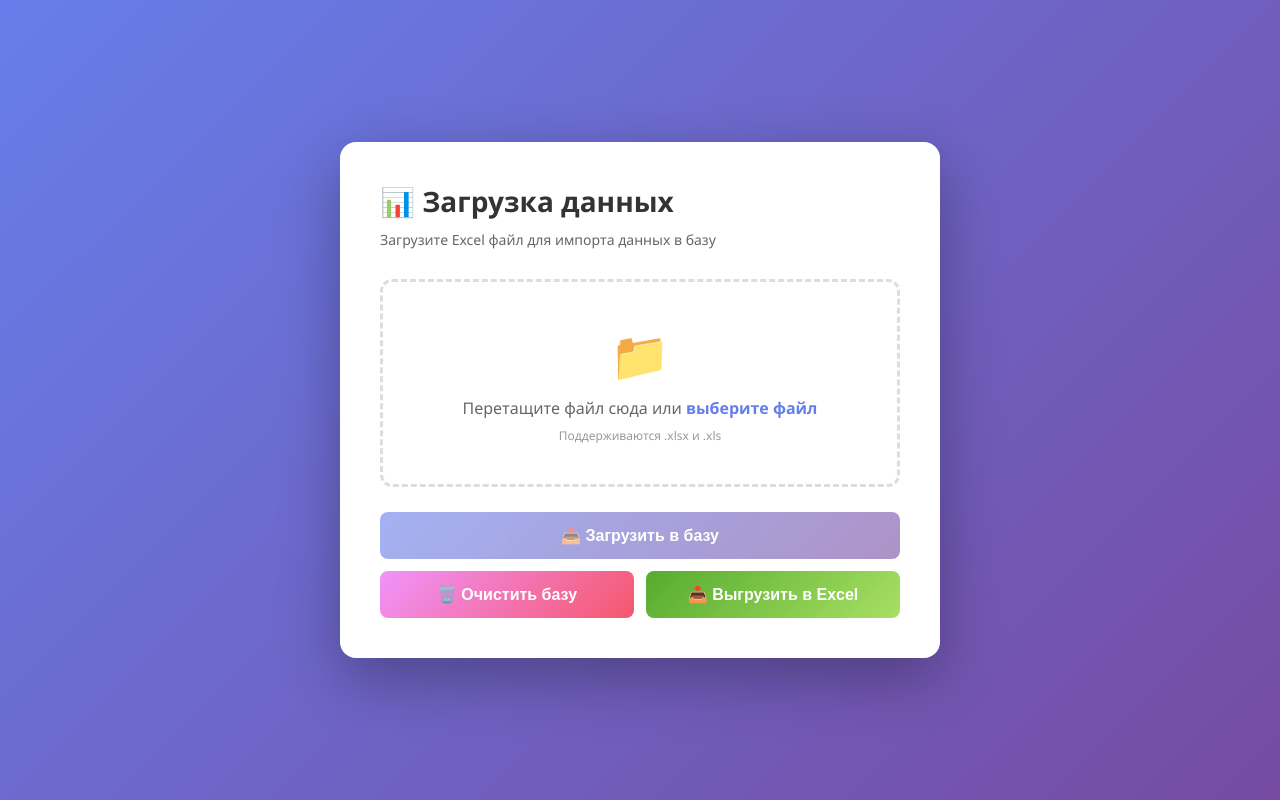
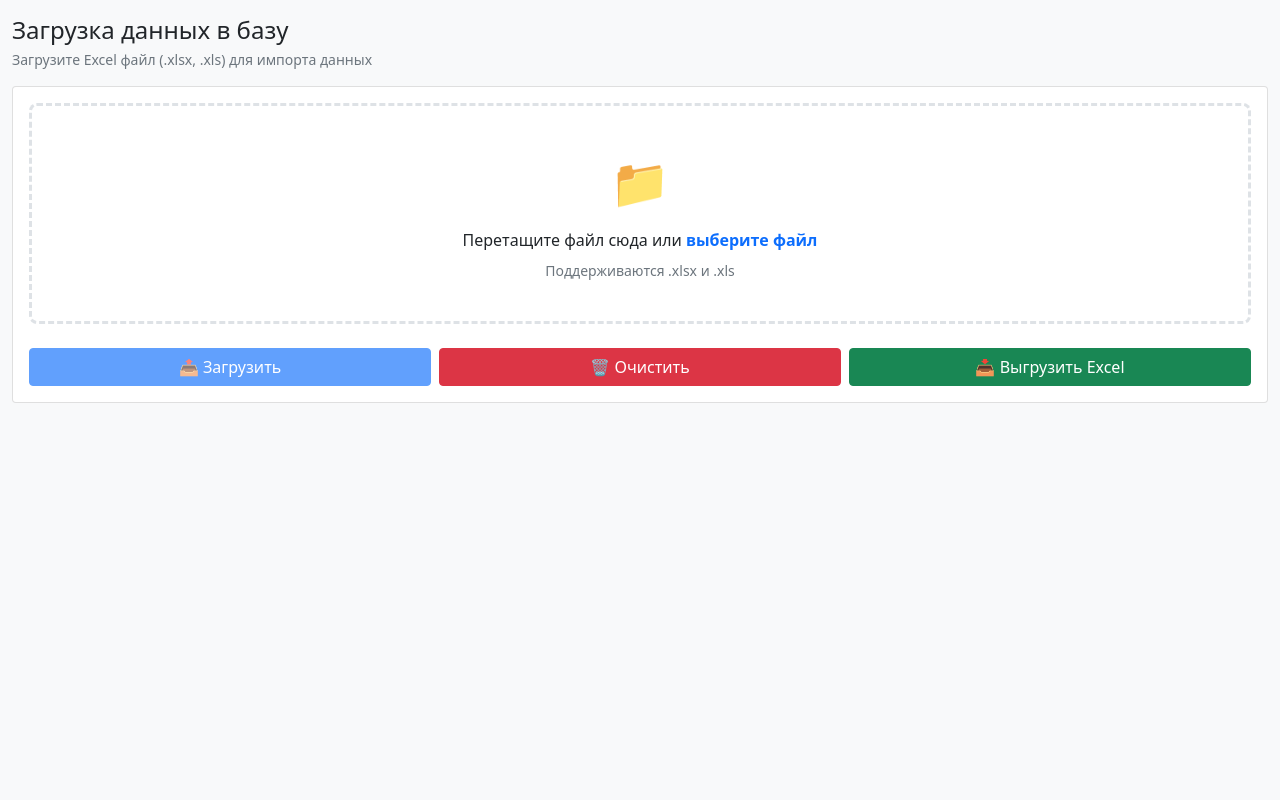
Before and after one commit to IlyaBril/cars_movements, a FastAPI app: page /upload/ in a window 1280 px wide. Run offline with FastAPI, Linux system fonts and the light colour scheme; parts of the project's set-up code (start-up, migrations or seed data) failed here and were passed over; some libraries are stand-ins or nearby versions.

Commit message:
upload file from web

```diff
--- a/templates/upload.html
+++ b/templates/upload.html
@@ -4,62 +4,31 @@
     <meta charset="UTF-8">
     <meta name="viewport" content="width=device-width, initial-scale=1.0">
     <title>Загрузка данных в базу</title>
+    <!-- Подключение Bootstrap (как в первом фронте) -->
+    <link href="{{ url_for('static', path='/css/bootstrap.min.css') }}" rel="stylesheet">
     <style>
-        * {
-            margin: 0;
-            padding: 0;
-            box-sizing: border-box;
-        }
-
         body {
-            font-family: 'Segoe UI', Tahoma, Geneva, Verdana, sans-serif;
-            background: linear-gradient(135deg, #667eea 0%, #764ba2 100%);
-            min-height: 100vh;
-            display: flex;
-            justify-content: center;
-            align-items: center;
-            padding: 20px;
-        }
-
-        .container {
-            background: white;
-            border-radius: 16px;
-            box-shadow: 0 20px 60px rgba(0,0,0,0.3);
-            padding: 40px;
-            max-width: 600px;
-            width: 100%;
-        }
-
-        h1 {
-            color: #333;
-            margin-bottom: 10px;
-            font-size: 28px;
-        }
-
-        .subtitle {
-            color: #666;
-            margin-bottom: 30px;
-            font-size: 14px;
+            background-color: #f8f9fa;
         }
 
         .upload-area {
-            border: 3px dashed #ddd;
-            border-radius: 12px;
+            border: 3px dashed #dee2e6;
+            border-radius: 0.5rem;
             padding: 40px 20px;
             text-align: center;
             transition: all 0.3s ease;
-            margin-bottom: 25px;
-            position: relative;
+            cursor: pointer;
+            background-color: white;
         }
 
         .upload-area:hover {
-            border-color: #667eea;
-            background: #f8f9ff;
+            border-color: #0d6efd;
+            background-color: #f8f9ff;
         }
 
         .upload-area.dragover {
-            border-color: #667eea;
-            background: #f0f4ff;
+            border-color: #0d6efd;
+            background-color: #e7f1ff;
         }
 
         .upload-icon {
@@ -68,13 +37,8 @@
             display: block;
         }
 
-        .upload-text {
-            color: #666;
-            font-size: 16px;
-        }
-
         .upload-text strong {
-            color: #667eea;
+            color: #0d6efd;
             cursor: pointer;
         }
 
@@ -88,93 +52,29 @@
 
         .file-info {
             display: none;
-            background: #f0f4ff;
-            padding: 12px;
-            border-radius: 8px;
+            background: #e7f1ff;
+            padding: 10px 15px;
+            border-radius: 0.375rem;
             margin: 15px 0;
-            color: #333;
+            color: #0d6efd;
             font-size: 14px;
+            border-left: 4px solid #0d6efd;
         }
 
         .file-info.show {
             display: block;
         }
 
-        .btn-group {
-            display: flex;
-            flex-direction: column;
-            gap: 12px;
-            margin-top: 20px;
-        }
-
-        .btn-row {
-            display: flex;
-            gap: 12px;
-        }
-
-        .btn {
-            flex: 1;
-            padding: 14px 24px;
-            border: none;
-            border-radius: 8px;
-            font-size: 16px;
-            font-weight: 600;
-            cursor: pointer;
-            transition: all 0.3s ease;
-            text-align: center;
-        }
-
-        .btn:disabled {
-            opacity: 0.6;
-            cursor: not-allowed;
-        }
-
-        .btn-primary {
-            background: linear-gradient(135deg, #667eea 0%, #764ba2 100%);
-            color: white;
-        }
-
-        .btn-primary:hover:not(:disabled) {
-            transform: translateY(-2px);
-            box-shadow: 0 8px 25px rgba(102, 126, 234, 0.4);
-        }
-
-        .btn-success {
-            background: linear-gradient(135deg, #56ab2f 0%, #a8e063 100%);
-            color: white;
-        }
-
-        .btn-success:hover:not(:disabled) {
-            transform: translateY(-2px);
-            box-shadow: 0 8px 25px rgba(86, 171, 47, 0.4);
-        }
-
-        .btn-danger {
-            background: linear-gradient(135deg, #f093fb 0%, #f5576c 100%);
-            color: white;
-        }
-
-        .btn-danger:hover:not(:disabled) {
-            transform: translateY(-2px);
-            box-shadow: 0 8px 25px rgba(245, 87, 108, 0.4);
-        }
-
-        .btn-outline {
-            background: white;
-            color: #667eea;
-            border: 2px solid #667eea;
-        }
-
-        .btn-outline:hover:not(:disabled) {
-            background: #667eea;
-            color: white;
-            transform: translateY(-2px);
+        .spinner-border-sm {
+            width: 1rem;
+            height: 1rem;
+            border-width: 0.2em;
         }
 
         .message {
-            margin-top: 20px;
+            margin-top: 15px;
             padding: 12px 16px;
-            border-radius: 8px;
+            border-radius: 0.375rem;
             display: none;
             font-size: 14px;
         }
@@ -184,89 +84,93 @@
         }
 
         .message.success {
-            background: #d4edda;
-            color: #155724;
-            border: 1px solid #c3e6cb;
+            background: #d1e7dd;
+            color: #0a3622;
+            border: 1px solid #a3cfbb;
         }
 
         .message.error {
             background: #f8d7da;
-            color: #721c24;
-            border: 1px solid #f5c6cb;
+            color: #58151c;
+            border: 1px solid #f1aeb5;
         }
 
         .message.info {
-            background: #d1ecf1;
-            color: #0c5460;
-            border: 1px solid #bee5eb;
-        }
-
-        .spinner {
-            display: inline-block;
-            width: 16px;
-            height: 16px;
-            border: 3px solid rgba(255,255,255,.3);
-            border-radius: 50%;
-            border-top-color: #fff;
-            animation: spin 1s ease-in-out infinite;
-            margin-right: 8px;
-        }
-
-        @keyframes spin {
-            to { transform: rotate(360deg); }
-        }
-
-        @media (max-width: 600px) {
-            .container {
-                padding: 24px;
-            }
-
-            .btn-row {
-                flex-direction: column;
-            }
-
-            .upload-area {
-                padding: 24px 16px;
-            }
+            background: #cff4fc;
+            color: #055160;
+            border: 1px solid #9eeaf9;
         }
     </style>
 </head>
-<body>
-    <div class="container">
-        <h1>📊 Загрузка данных</h1>
-        <p class="subtitle">Загрузите Excel файл для импорта данных в базу</p>
+<body class="bg-light">
+    <div class="container-fluid py-3">
+        <!-- Верхняя панель с заголовком -->
+        <div class="row mb-3">
+            <div class="col-12">
+                <div class="d-flex justify-content-between align-items-center">
+                    <h1 class="h4 mb-0">Загрузка данных в базу</h1>
+                </div>
+                <p class="text-muted small mt-1 mb-0">Загрузите Excel файл (.xlsx, .xls) для импорта данных</p>
+            </div>
+        </div>
 
+        <!-- Сообщение об ошибках/успехе -->
+        <div id="messageContainer" class="mb-2"></div>
+
+        <!-- Индикатор загрузки -->
+        <div id="loadingIndicator" class="alert alert-info d-none mb-2" role="alert">
+            <div class="d-flex align-items-center">
+                <div class="spinner-border spinner-border-sm me-2" role="status">
+                    <span class="visually-hidden">Загрузка...</span>
+                </div>
+                Выполняется операция...
+            </div>
+        </div>
+
+        <!-- Основная карточка -->
+        <div class="row">
+            <div class="col-12">
+                <div class="card">
+                    <div class="card-body p-3">
+                        <!-- Область загрузки -->
                         <div class="upload-area" id="uploadArea">
                             <span class="upload-icon">📁</span>
                             <div class="upload-text">
                                 Перетащите файл сюда или <strong id="browseLink">выберите файл</strong>
                             </div>
-            <div style="font-size: 12px; color: #999; margin-top: 8px;">
+                            <div class="text-muted small mt-2">
                                 Поддерживаются .xlsx и .xls
                             </div>
                             <input type="file" id="fileInput" accept=".xlsx,.xls">
                         </div>
 
+                        <!-- Информация о выбранном файле -->
                         <div class="file-info" id="fileInfo">
                             <strong>Выбран файл:</strong> <span id="fileName"></span>
                         </div>
 
-        <div class="btn-group">
-            <button class="btn btn-primary" id="uploadBtn" disabled>
-                📤 Загрузить в базу
+                        <!-- Кнопки управления -->
+                        <div class="row g-2 mt-3">
+                            <div class="col-md-4">
+                                <button class="btn btn-primary w-100" id="uploadBtn" disabled>
+                                    📤 Загрузить
                                 </button>
-
-            <div class="btn-row">
-                <button class="btn btn-danger" id="clearBtn">
-                    🗑️ Очистить базу
+                            </div>
+                            <div class="col-md-4">
+                                <button class="btn btn-danger w-100" id="clearBtn">
+                                    🗑️ Очистить
                                 </button>
-                <button class="btn btn-success" id="exportBtn">
-                    📥 Выгрузить в Excel
+                            </div>
+                            <div class="col-md-4">
+                                <button class="btn btn-success w-100" id="exportBtn">
+                                    📥 Выгрузить Excel
                                 </button>
                             </div>
                         </div>
-
-        <div class="message" id="message"></div>
+                    </div>
+                </div>
+            </div>
+        </div>
     </div>
 
     <script>
@@ -278,29 +182,37 @@
         const uploadBtn = document.getElementById('uploadBtn');
         const clearBtn = document.getElementById('clearBtn');
         const exportBtn = document.getElementById('exportBtn');
-        const messageDiv = document.getElementById('message');
+        const messageContainer = document.getElementById('messageContainer');
+        const loadingIndicator = document.getElementById('loadingIndicator');
 
         let selectedFile = null;
 
+        // Показать сообщение
         function showMessage(text, type = 'info') {
-            messageDiv.textContent = text;
-            messageDiv.className = `message show ${type}`;
+            const alertClass = type === 'error' ? 'alert-danger' :
+                              type === 'success' ? 'alert-success' : 'alert-info';
+            messageContainer.innerHTML = `
+                <div class="alert ${alertClass} alert-dismissible fade show small mb-0" role="alert">
+                    ${text}
+                    <button type="button" class="btn-close" data-bs-dismiss="alert"></button>
+                </div>
+            `;
         }
 
         function hideMessage() {
-            messageDiv.className = 'message';
+            messageContainer.innerHTML = '';
         }
 
-        function setLoading(btn, loading) {
-            if (loading) {
-                btn.disabled = true;
-                btn.innerHTML = '<span class="spinner"></span> Загрузка...';
-            } else {
-                btn.disabled = false;
-                btn.textContent = btn.dataset.originalText || 'Загрузить в базу';
-            }
+        // Показать/скрыть индикатор загрузки
+        function showLoading() {
+            loadingIndicator.classList.remove('d-none');
         }
 
+        function hideLoading() {
+            loadingIndicator.classList.add('d-none');
+        }
+
+        // Обработка выбранного файла
         function handleFile(file) {
             if (!file) {
                 selectedFile = null;
@@ -368,12 +280,13 @@
             const formData = new FormData();
             formData.append('file', selectedFile);
 
-            uploadBtn.dataset.originalText = 'Загрузить в базу';
-            setLoading(uploadBtn, true);
+            uploadBtn.disabled = true;
+            uploadBtn.innerHTML = '<span class="spinner-border spinner-border-sm me-1"></span> Загрузка...';
+            showLoading();
             hideMessage();
 
             try {
-                const response = await fetch('/upload/upload', {
+                const response = await fetch('/upload', {
                     method: 'POST',
                     body: formData
                 });
@@ -388,7 +301,9 @@
             } catch (error) {
                 showMessage(`❌ Ошибка соединения: ${error.message}`, 'error');
             } finally {
-                setLoading(uploadBtn, false);
+                hideLoading();
+                uploadBtn.disabled = false;
+                uploadBtn.textContent = '📤 Загрузить';
                 selectedFile = null;
                 fileInput.value = '';
                 fileInfo.classList.remove('show');
@@ -402,9 +317,9 @@
                 return;
             }
 
-            clearBtn.dataset.originalText = 'Очистить базу';
             clearBtn.disabled = true;
-            clearBtn.innerHTML = '<span class="spinner"></span> Очистка...';
+            clearBtn.innerHTML = '<span class="spinner-border spinner-border-sm me-1"></span> Очистка...';
+            showLoading();
             hideMessage();
 
             try {
@@ -422,16 +337,17 @@
             } catch (error) {
                 showMessage(`❌ Ошибка соединения: ${error.message}`, 'error');
             } finally {
+                hideLoading();
                 clearBtn.disabled = false;
-                clearBtn.textContent = clearBtn.dataset.originalText;
+                clearBtn.textContent = '🗑️ Очистить';
             }
         });
 
         // Экспорт в Excel
         exportBtn.addEventListener('click', async () => {
-            exportBtn.dataset.originalText = 'Выгрузить в Excel';
             exportBtn.disabled = true;
-            exportBtn.innerHTML = '<span class="spinner"></span> Выгрузка...';
+            exportBtn.innerHTML = '<span class="spinner-border spinner-border-sm me-1"></span> Выгрузка...';
+            showLoading();
             hideMessage();
 
             try {
@@ -457,10 +373,25 @@
             } catch (error) {
                 showMessage(`❌ Ошибка выгрузки: ${error.message}`, 'error');
             } finally {
+                hideLoading();
                 exportBtn.disabled = false;
-                exportBtn.textContent = exportBtn.dataset.originalText;
+                exportBtn.textContent = '📥 Выгрузить Excel';
             }
         });
+
+        // Автоматическое скрытие сообщений через 5 секунд (как в первом фронте)
+        setInterval(() => {
+            const alerts = messageContainer.querySelectorAll('.alert');
+            alerts.forEach(alert => {
+                if (!alert.querySelector('.btn-close')) {
+                    const closeBtn = document.createElement('button');
+                    closeBtn.type = 'button';
+                    closeBtn.className = 'btn-close';
+                    closeBtn.setAttribute('data-bs-dismiss', 'alert');
+                    alert.appendChild(closeBtn);
+                }
+            });
+        }, 1000);
     </script>
 </body>
 </html>
```
Also changed, not shown: app/db/repository.py (+31 -12 lines), app/db/schemas.py (+6 -2 lines), app/routes/upload.py (+12 -10 lines), app/services/data_service.py (+29 -14 lines), 1 other file. Lines whose indentation alone changed are shown as unchanged.
